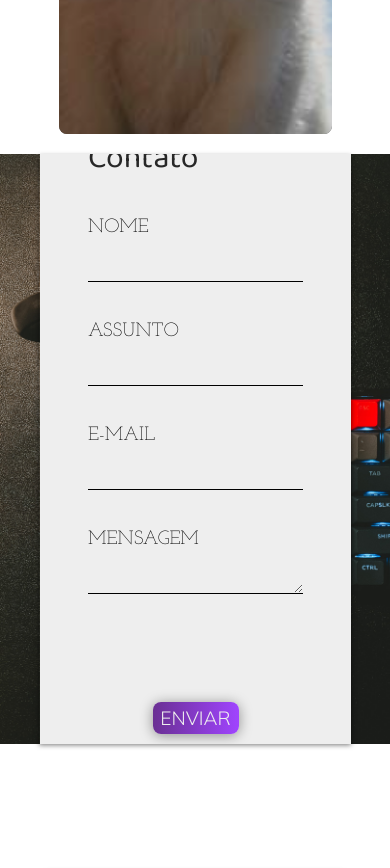
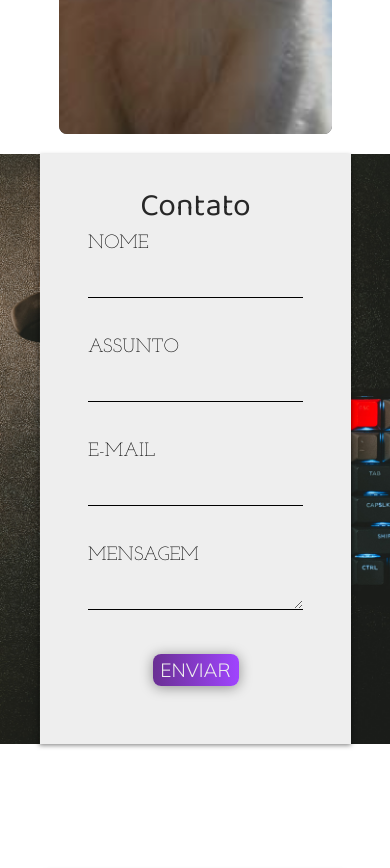
Before and after one commit to paulomonezi/portfolio-1, a plain HTML site: page index.html in a window 390 px wide. Shown: the part 3500-4368 px from the top of the page. Drawn offline with Linux system fonts and the light colour scheme.

Commit message:
:bug: testing mobile view

```diff
--- a/style.css
+++ b/style.css
@@ -437,7 +437,7 @@ header {
 .contact-section h1 {
   font-family: var(--font-primary);
   color: #272727;
-  text-align: start;
+  text-align: center;
   width: 100%;
   font-size: 3rem;
   font-weight: lighter;
@@ -498,7 +498,7 @@ header {
 }
 
 .btn-submit {
-  margin-top: 4rem;
+  /* margin-top: 4rem; */
   font-size: 1.2rem;
   width: 40%;
   height: 2rem;
@@ -763,7 +763,7 @@ footer {
 
   .contact-right h1 {
     font-size: 2rem;
-    margin-bottom: 2rem;
+    /* margin-bottom: 2rem; */
   }
   .contact-right {
     display: flex;
```
